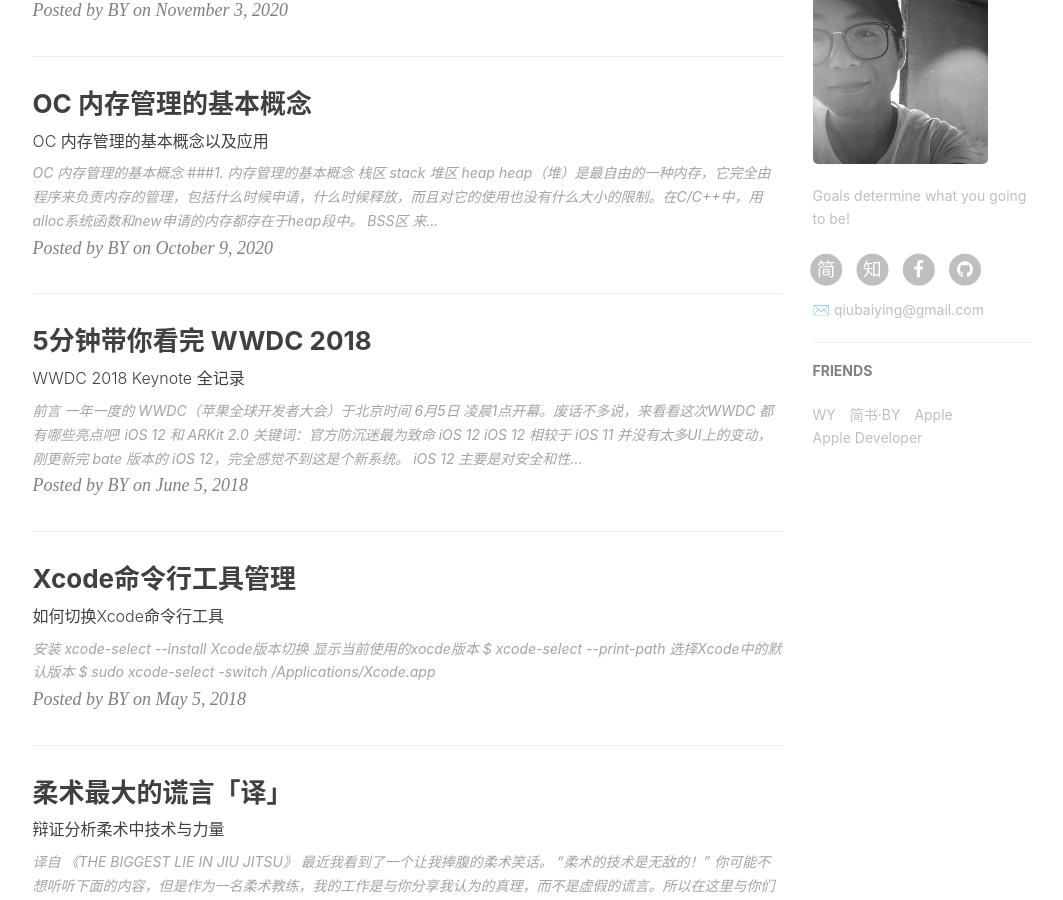
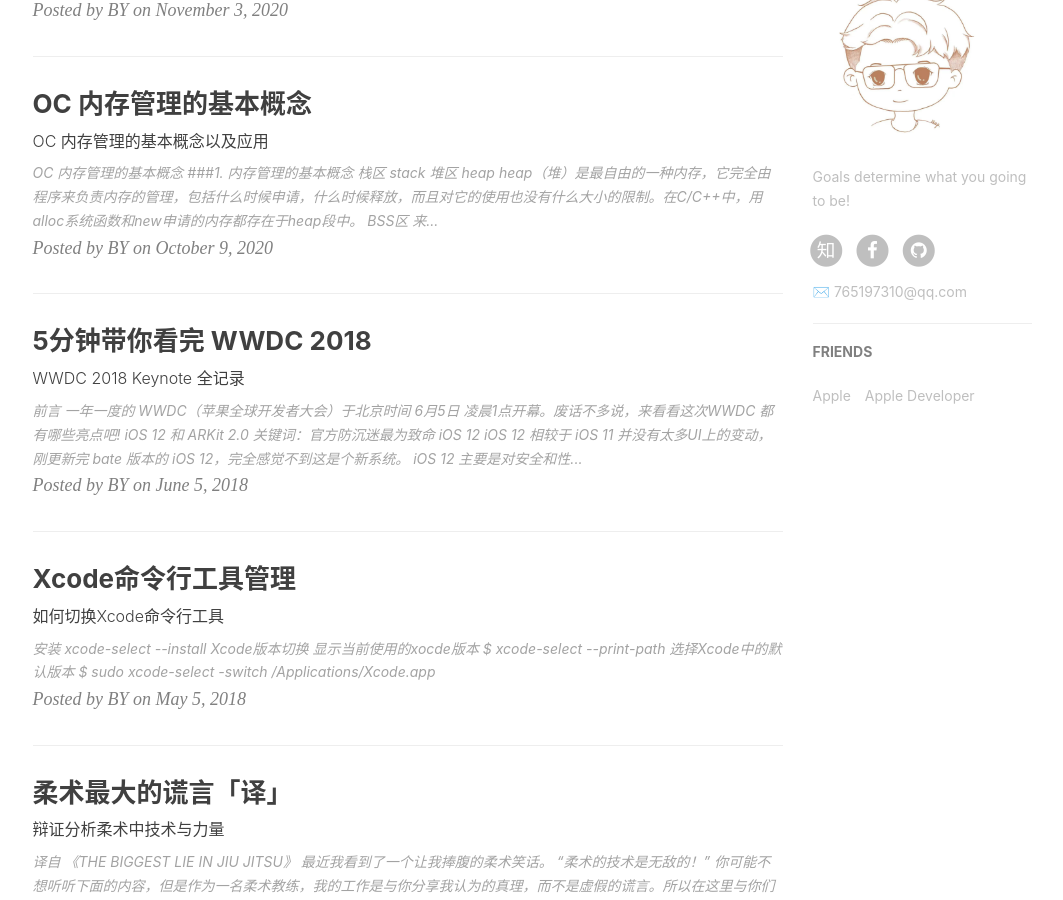
Before and after one commit to KeQianWang/KeQianWang.github.io, a Jekyll site: the page built from index.html, in a window 1280 px wide and 900 px high, scrolled down 880 px. Shown: the whole window, without its empty margins (135-1198 px from the left). Built offline with Jekyll 4.4.1, drawn with Linux system fonts in a browser that asks for light colours; nearby versions of some CDN libraries; the list of posts is cut into pages by our own code; comment, search, counter and statistics services are not loaded.

Commit message:
blog comment

```diff
--- a/_config.yml
+++ b/_config.yml
@@ -1,28 +1,28 @@
 # Site settings
 title: BY Blog
-SEOTitle: 柏荧的博客 | BY Blog
+SEOTitle: KeQian的博客 | King's Blog
 header-img: img/post-bg-desk.jpg
-email: qiubaiying@gmail.com
+email: 765197310@qq.com
 description: "Every failure is leading towards success."
-keyword: "BY, BY Blog, 柏荧的博客, qiubaiying, 邱柏荧, iOS, Apple, iPhone"
-url: "http://qiubaiying.github.io"          # your host, for absolute URL
+keyword: "keqian, King's Blog, KeQian的博客, keqian, 王可乾, iOS, Apple, iPhone"
+url: "https://keqianwang.github.io/"          # your host, for absolute URL
 baseurl: ""      # for example, '/blog' if your blog hosted on 'host/blog'
-github_repo: "https://github.com/qiubaiying/qiubaiying.github.io.git" # you code repository
+github_repo: "https://github.com/KeQianWang/KeQianWang.github.io" # you code repository
 
 # Sidebar settings
 sidebar: true                           # whether or not using Sidebar.
 sidebar-about-description: "Goals determine what you going to be!"
-sidebar-avatar: /img/about-BY-gentle.jpg      # use absolute URL, seeing it's used in both `/` and `/about/`
+sidebar-avatar: /img/king.jpg      # use absolute URL, seeing it's used in both `/` and `/about/`
 
 
 
 # SNS settings
 RSS: false
 # weibo_username:     qiubaiying
-zhihu_username:     qiubaiying
-github_username:    qiubaiying
-facebook_username:  baiying.qiu.7
-jianshu_username:   e71990ada2fd
+zhihu_username:     QIAN-KE
+github_username:    KeQianWang
+facebook_username:  QIANKE007
+#jianshu_username:   e71990ada2fd
 #twitter_username:   qiubaiying
 
 
@@ -62,11 +62,11 @@
 # Gitalk
 gitalk:
   enable: true    #是否开启Gitalk评论
-  clientID: f2c84e7629bb1446c1a4                            #生成的clientID
-  clientSecret: ca6d6139d1e1b8c43f8b2e19492ddcac8b322d0d    #生成的clientSecret
-  repo: qiubaiying.github.io    #仓库名称
-  owner: qiubaiying    #github用户名
-  admin: qiubaiying
+  clientID: Ov23li4H2MaW8rzJllNX                            #生成的clientID
+  clientSecret: 3253557d20c799025b635be2174456484cf9b5b6    #生成的clientSecret
+  repo: KeQianWang.github.io    #仓库名称
+  owner: KeQianWang    #github用户名
+  admin: KeQianWang
   distractionFreeMode: true #是否启用类似FB的阴影遮罩
 
 
@@ -74,11 +74,11 @@
 
 # Analytics settings
 # Baidu Analytics
-ba_track_id: b50bf2b12b5338a1845e33832976fd68
+ba_track_id: 56bc4acac8d432186d9c9ccbf04dc66c
 
 # Google Analytics
-ga_track_id: 'UA-90855596-1'            # Format: UA-xxxxxx-xx
-ga_domain: qiubaiying.top               # 默认的是 auto, 这里我是自定义了的域名，你如果没有自己的域名，需要改成auto
+#ga_track_id: 'UA-90855596-1'            # Format: UA-xxxxxx-xx
+#ga_domain: auto           # 默认的是 auto, 这里我是自定义了的域名，你如果没有自己的域名，需要改成auto
 
 
 
@@ -99,16 +99,10 @@
 # Friends
 friends: [
     {
-        title: "WY",
-        href: "http://zhengwuyang.com"
-    },{
-        title: "简书·BY",
-        href: "http://www.jianshu.com/u/e71990ada2fd"
-    },{
         title: "Apple",
-        href: "https://apple.com"
+        href: ""
     },{
         title: "Apple Developer",
-        href: "https://developer.apple.com/"
+        href: ""
     }
 ]
```
Also changed, not shown: img/about-BY-gentle.jpg (deleted), img/king.jpg (added).
